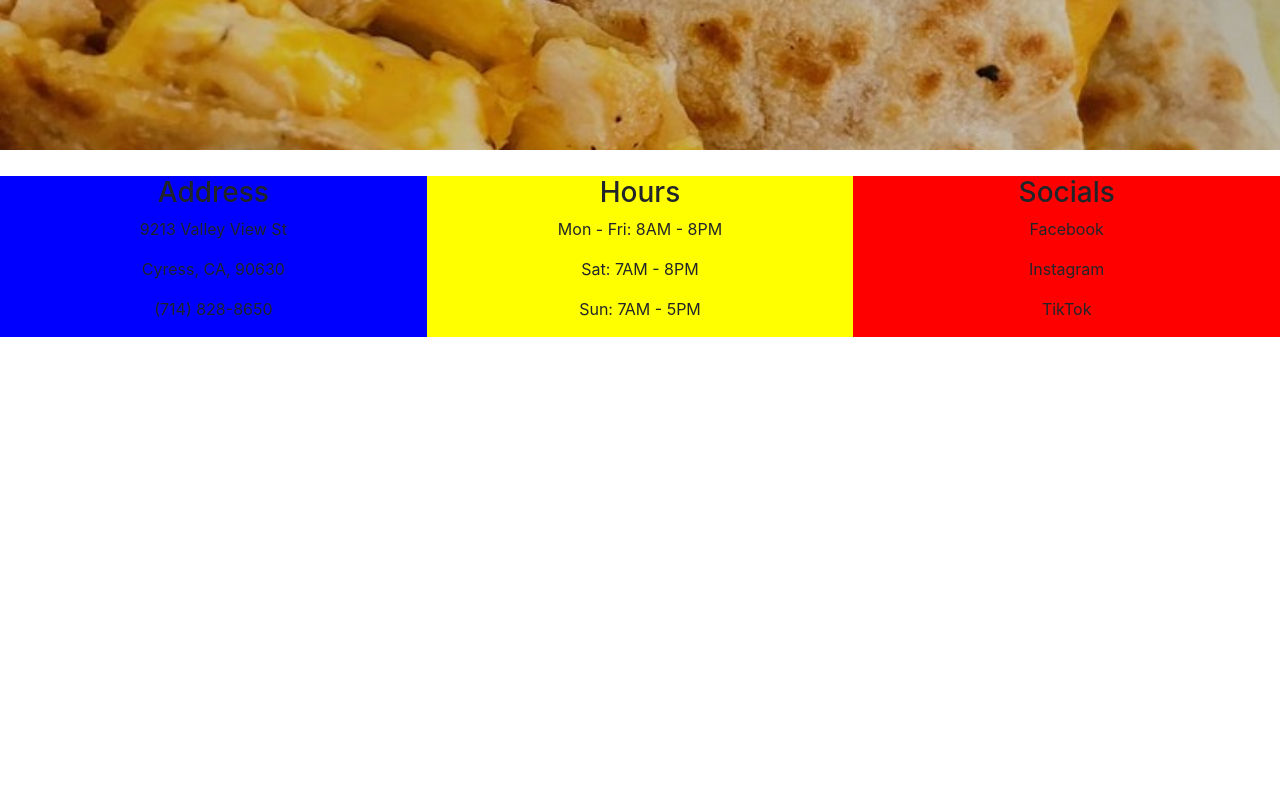
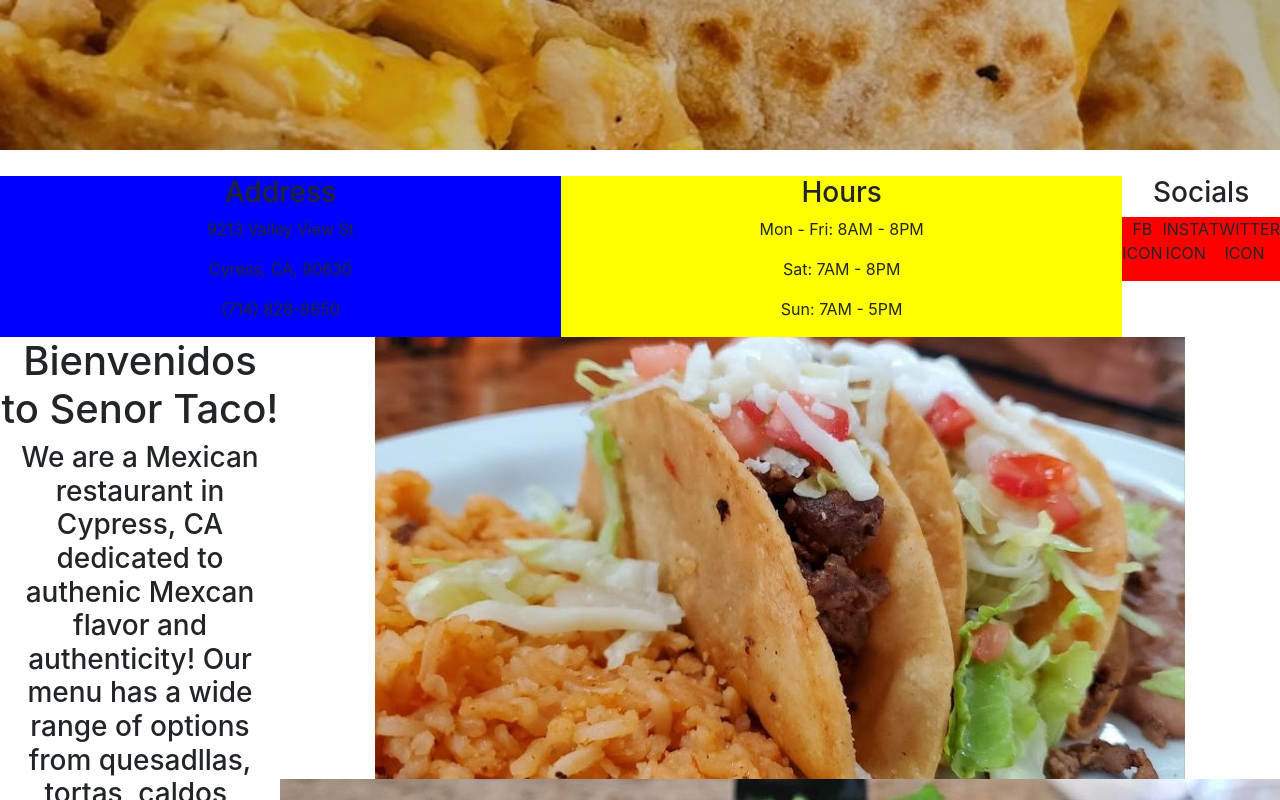
Before and after one commit to NathanielGonzalez52/SenorTaco, a React (Create React App) app: page / in a window 1280 px wide. Shown: the part 300-1100 px from the top of the page. Before the commit the page ends 800 px from the top, so only its background shows below. Built offline with nearby package versions, Linux system fonts and the light colour scheme.

Commit message:
Reorganize socials div. Add about section

```diff
--- a/src/App.js
+++ b/src/App.js
@@ -3,6 +3,7 @@
 import Navbar from "./components/Navbar"
 import HeroSection from './components/HeroSection';
 import StoreInfo from './components/StoreInfo';
+import About from "./components/About";
 
 
 function App() {
@@ -11,6 +12,7 @@
       <Navbar />
       <HeroSection />
       <StoreInfo />
+      <About />
 
     </div>
   );
--- a/src/components/About.css
+++ b/src/components/About.css
@@ -0,0 +1,3 @@
+.about {
+    display: flex;
+}
--- a/src/components/About.js
+++ b/src/components/About.js
@@ -0,0 +1,26 @@
+import React from 'react'
+import "./About.css";
+
+function About() {
+  return (
+    <div className="about">
+      <div className = "about-text">
+      <h1>Bienvenidos to Senor Taco!</h1>
+      <h3>We are a Mexican restaurant in Cypress, CA
+      dedicated to authenic Mexcan flavor and authenticity! Our menu
+      has a wide range of options from quesadllas, tortas, caldos, breakfast,
+      hamburgers, and much more. We are located across the street from Cypress
+      college and are next to Wisdom Mission School. We offer online
+      and delivery options. Thank you for your time and we hope to
+      see you soon!</h3>
+      </div>
+      <div className="pics">
+        <img src="../../images/taco.jpg"></img>
+        <img src="../../images/fries.jpg"></img>
+        <img src="../../images/quesa.jpg"></img>
+      </div>
+    </div>
+  )
+}
+
+export default About
--- a/src/components/StoreInfo.css
+++ b/src/components/StoreInfo.css
@@ -15,7 +15,8 @@
   width: 100%
 }
 
-.socials {
+.social-pic {
   background-color: red;
   width: 100%;
+  display: flex;
 }
--- a/src/components/StoreInfo.js
+++ b/src/components/StoreInfo.js
@@ -4,7 +4,7 @@
 
     return (
 
-    <div class="store-info">
+    <div className="store-info">
 
         <div className="location info">
         <h3>Address</h3>
@@ -22,9 +22,12 @@
 
         <div className="socials info">
         <h3>Socials</h3>
-            <p>Facebook</p>
-            <p>Instagram</p>
-            <p>TikTok</p>
+        <div className="social-pic">
+            <p>FB ICON</p>
+            <p>INSTA ICON</p>
+            <p>TWITTER ICON</p>
+        </div>
+
         </div>
 
     </div>
```
